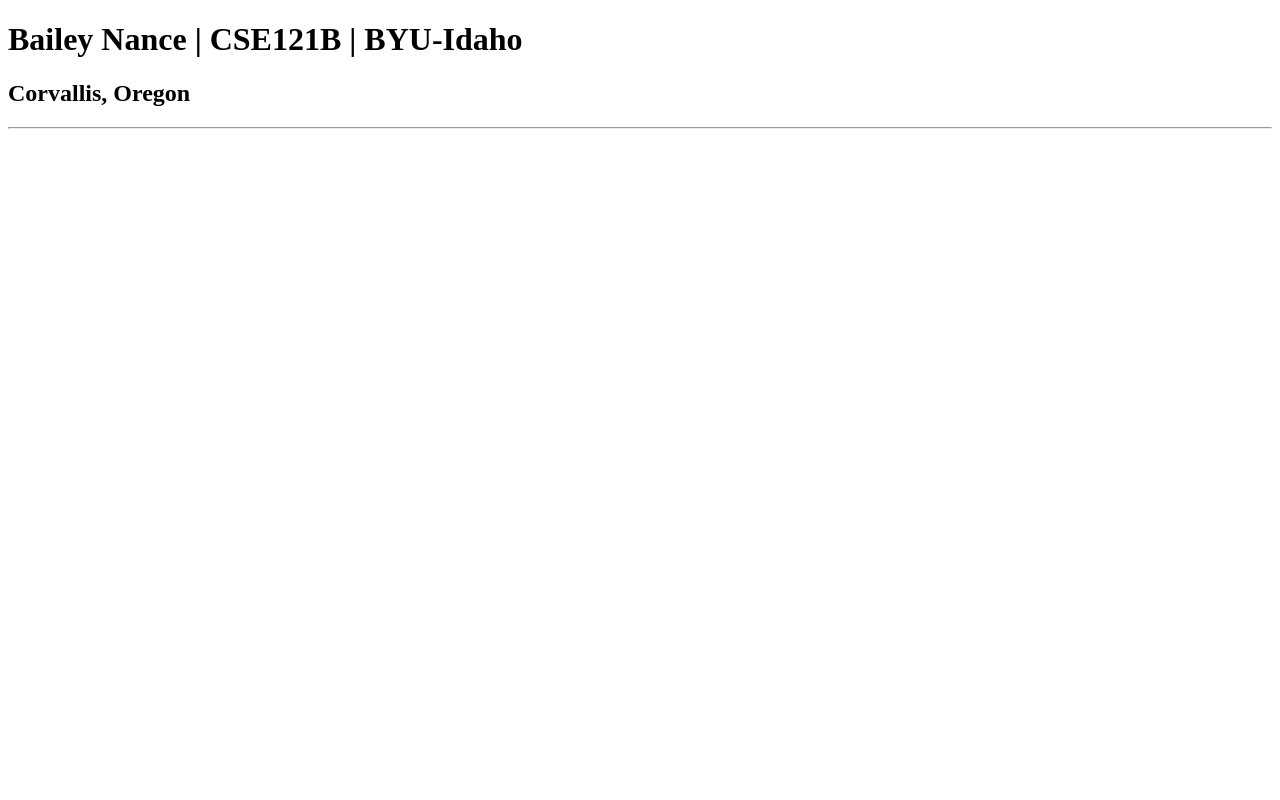
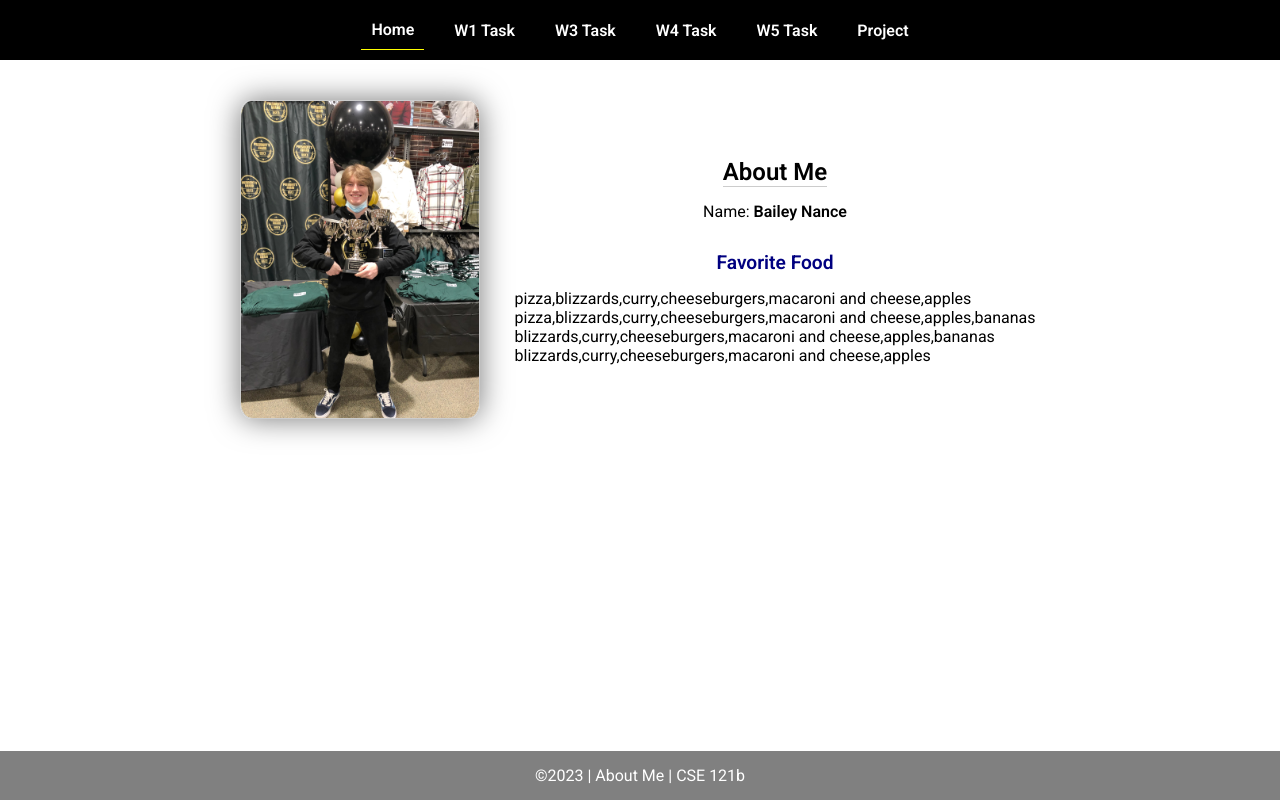
Before and after one commit to baileynance/cse121b, a plain HTML site: page index.html in a window 1280 px wide. Drawn offline with Linux system fonts and the light colour scheme.

Commit message:
wk 2 task

```diff
--- a/index.html
+++ b/index.html
@@ -1,13 +1,45 @@
 <!DOCTYPE html>
 <html lang="en">
+
 <head>
-    <meta charset="UTF-8">
-    <meta name="viewport" content="width=device-width, initial-scale=1.0">
-    <title>Bailey Nance | CSE121B | BYU-Idaho</title>
+  <meta charset="UTF-8">
+  <meta name="viewport" content="width=device-width, initial-scale=1.0">
+  <title>About Me | CSE 121b | W02: Programming Tasks</title>
+  <link rel="preconnect" href="https://fonts.googleapis.com">
+  <link rel="preconnect" href="https://fonts.gstatic.com" crossorigin>
+  <link href="https://fonts.googleapis.com/css2?family=Roboto:wght@400;600&display=swap"
+    rel="stylesheet">
+  <link rel="stylesheet" href="styles/main.css">
 </head>
+
 <body>
-    <h1>Bailey Nance | CSE121B | BYU-Idaho</h1>
-    <h2>Corvallis, Oregon</h2>
-    <hr>
+  <nav>
+    <ul id="menu">
+      <li><a id="toggleMenu">&equiv;</a></li>
+      <li><a href="index.html" class="active">Home</a></li>
+      <li><a href="w01-task.html">W1 Task</a></li>
+      <li><a href="w03-task.html">W3 Task</a></li>
+      <li><a href="w04-task.html">W4 Task</a></li>
+      <li><a href="w05-task.html">W5 Task</a></li>
+      <li><a href="project.html">Project</a></li>
+    </ul>
+  </nav>
+  <main id="home">
+    <picture>
+      <img src="images/placeholder.png" alt="Placeholder Image">
+    </picture>
+    <section>
+      <h1>About Me</h1>
+      <div class="info">Name: <span id="name"></span></div>
+      <h2>Favorite Food</h2>
+      <div class="block" id="food"></div>
+    </section>
+  </main>
+  <footer>
+    &copy;<span id="year"></span> | About Me | CSE 121b
+  </footer>
+  <script src="scripts/main.js"></script>
+  <script src="scripts/w02-task.js"></script>
 </body>
+
 </html>
--- /dev/null
+++ b/scripts/main.js
@@ -0,0 +1,9 @@
+// copyright year
+document.querySelector('#year').textContent = new Date().getFullYear();
+
+// toggle menu in small view
+const toggleMenu = () => {
+    document.querySelector('#menu').classList.toggle('open');
+}
+
+document.querySelector('#toggleMenu').addEventListener('click', toggleMenu);
--- /dev/null
+++ b/scripts/w02-task.js
@@ -0,0 +1,32 @@
+/* W02-Task - Profile Home Page */
+
+/* Step 1 - Setup type tasks - no code required */
+
+/* Step 2 - Variables */
+const fullName = "Bailey Nance";
+const currentYear = 2023;
+const profilePicture = "/images/649.jpeg"
+
+/* Step 3 - Element Variables */
+const nameElement = document.getElementById("name");
+const foodElement = document.getElementById("food");
+const yearElement = document.querySelector("#year");
+const imageElement = document.querySelector("img");
+
+/* Step 4 - Adding Content */
+nameElement.innerHTML = `<strong>${fullName}</strong>`;
+yearElement.textContent = currentYear;
+imageElement.setAttribute("src", profilePicture);
+imageElement.setAttribute("alt", `Profile Image of ${fullName}`)
+
+
+/* Step 5 - Array */
+const favFoods = ["pizza", "blizzards", "curry", "cheeseburgers", "macaroni and cheese", "apples"];
+foodElement.innerHTML = favFoods;
+const newFood = "bananas";
+favFoods.push(newFood);
+foodElement.innerHTML += `<br>${favFoods}`;
+favFoods.shift();
+foodElement.innerHTML += `<br>${favFoods}`;
+favFoods.pop();
+foodElement.innerHTML += `<br>${favFoods}`;
--- /dev/null
+++ b/styles/main.css
@@ -0,0 +1,157 @@
+/* Universal Selector */
+* {
+    margin: 0;
+    padding: 0;
+    box-sizing: border-box;
+}
+
+/* HTML Selectors */
+body {
+    font-family: 'Roboto', Helvetica, sans-serif;
+}
+
+nav {
+    background-color: black;
+    width: 100%;
+    position: fixed;
+    top: 0;
+}
+
+nav ul {
+    display: flex;
+    flex-direction: column;
+    align-items: center;
+    max-width: fit-content;
+    margin: 0 auto;
+}
+
+nav ul li {
+    flex: 1 1 auto;
+}
+
+nav ul li:first-child {
+    display: block;
+    font-size: 2rem;
+}
+
+nav ul li:first-child a {
+    padding: 1px 10px;
+}
+
+nav ul li {
+    display: none;
+    list-style: none;
+    margin: 10px;
+}
+
+nav ul li a {
+    display: block;
+    padding: 10px;
+    text-decoration: none;
+    font-weight: 600;
+    color: white;
+    text-align: center;
+}
+
+nav ul li a:hover {
+    background-color: #efefef;
+    color: black;
+}
+
+h1, h2 {
+    text-align: center;
+    margin-bottom: 15px;
+
+}
+
+h1 {
+border-bottom: 1px solid #ccc;
+}
+
+h2 {
+    font-size: 1.2rem;
+    color: navy;
+    text-align: center;
+    margin-top: 30px;
+}
+
+main {
+    margin-top: 125px;
+    display: grid;
+    grid-template-columns: 1fr;
+    grid-gap: 20px;
+    align-items: center;
+    justify-content: center;
+}
+
+picture {
+    margin: 0 auto;
+}
+
+picture img {
+    width: 240px;
+    height: auto;
+    border-radius: 5%;
+    border: 1px solid #ccc;
+    box-shadow: 0 0 30px #777;
+}
+
+section {
+    display: flex;
+    flex-direction: column;
+    align-items: center;
+    margin: 10px
+}
+
+label {
+    margin: 15px 0;
+}
+
+footer {
+    background-color: gray;
+    color: white;
+    padding: 15px;
+    text-align: center;
+    width: 100%;
+    position: fixed;
+    bottom: 0;
+}
+
+/* Class Selectors */
+.active {
+    border-bottom: 1px solid yellow;
+}
+
+.open li {
+    display: block;
+}
+
+.block {
+    display: block;
+}
+
+/* ID Selectors */
+
+/* Media Queries */
+@media only screen and (min-width: 32.5em) {
+    nav ul {
+        flex-direction: row;
+    }
+
+    nav ul li:first-child {
+        display: none;
+    }
+
+    nav ul li {
+        display: block;
+    }
+
+    main {
+        margin: 100px auto 20px;
+        grid-template-columns: 250px 1fr;
+        max-width: -moz-fit-content;
+        max-width: fit-content;
+
+    }
+
+}
```
Also changed, not shown: scripts/w01-task.js (added, +23 -0 lines), w01-task.html (added, +20 -0 lines), images/649.jpeg (added), images/placeholder.png (added), index-old.html (added).
